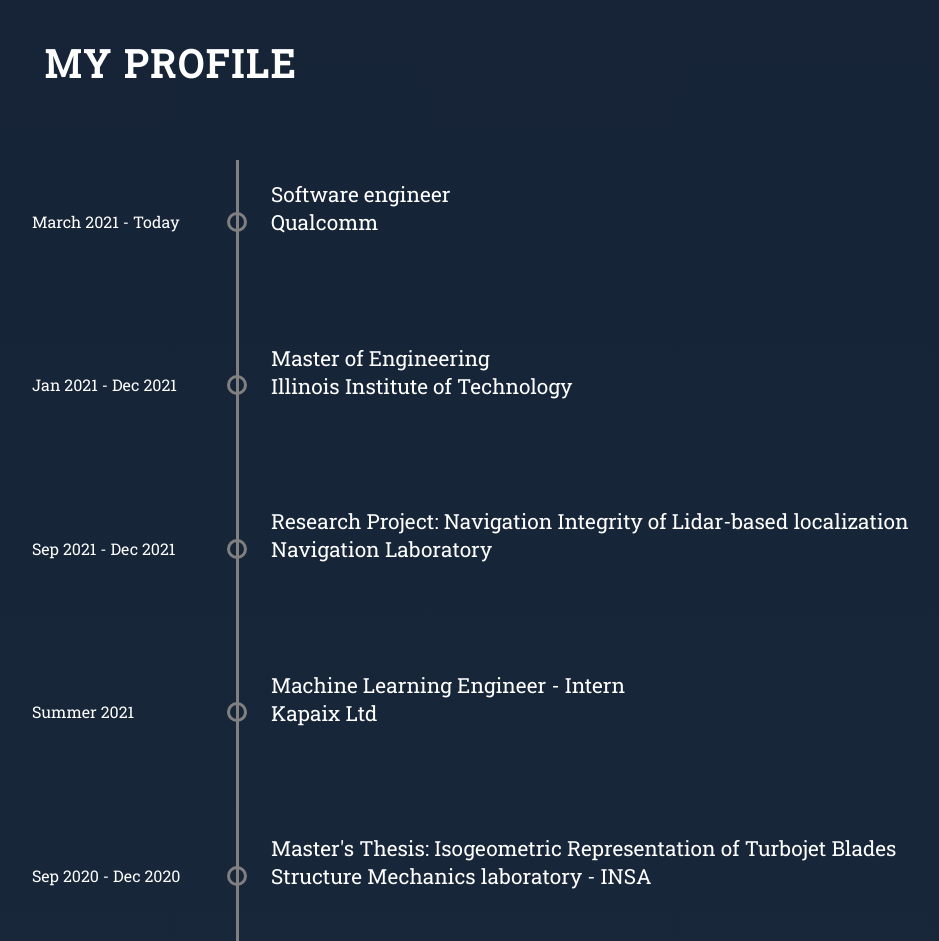
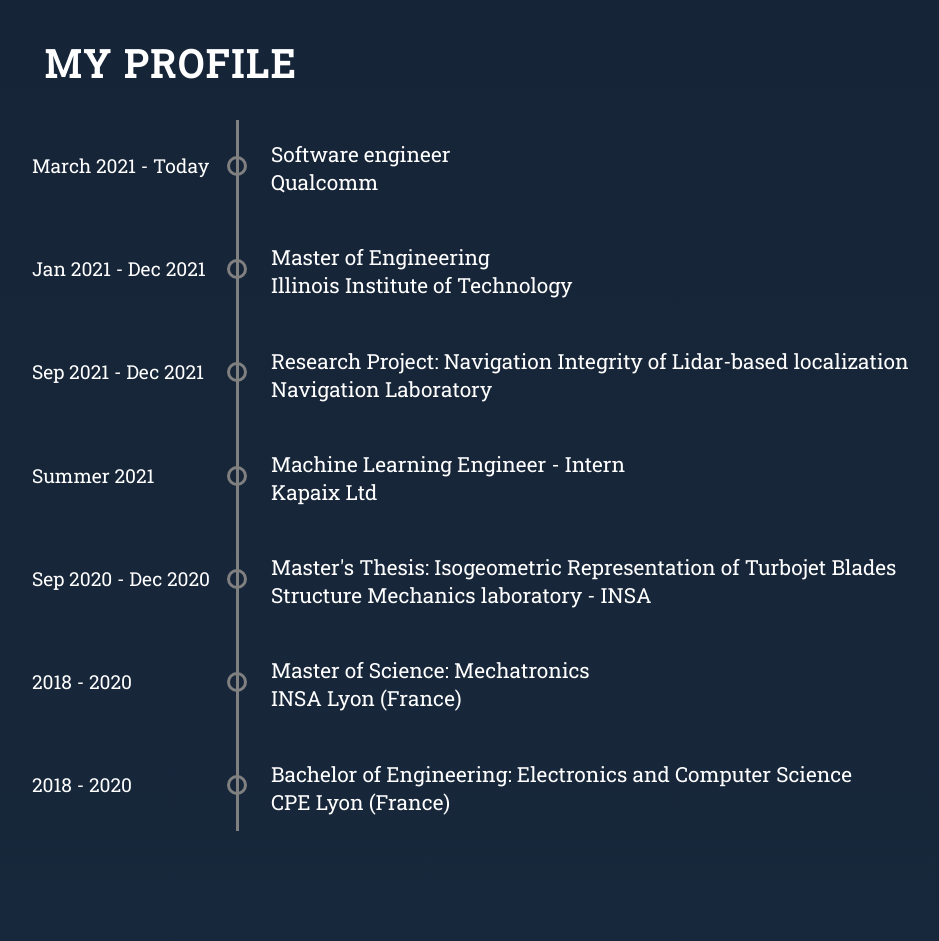
Before and after one commit to NathanTouboul/portfolio_V0, a Gatsby site: page / in a window 1280 px wide. Shown: the part 2080-3021 px from the top of the page, without its empty margins (84-1023 px from the left). Built offline with nearby package versions, Linux system fonts and the light colour scheme; Gatsby itself is replaced by a stand-in of ours.

Commit message:
Update profile section css

```diff
--- a/src/pages/profile-section.css
+++ b/src/pages/profile-section.css
@@ -26,21 +26,15 @@
 }
 
 #timeline li {
-  margin: 40px 0;
   position: relative;
-}
-
-#timeline p {
-  margin: 0 0 15px;
 }
 
 .date {
   display:flex;
-  text-align: right;
   margin-top: -10px;
   top: 50%;
   left: -30%;
-  font-size: 1em;
+  font-size: 1.5vw;
   line-height: 20px;
   position: absolute;
 }
@@ -61,7 +55,7 @@
 .content {
   max-height: 20px;
   padding-top:10%;
-  padding-bottom:5%;
+  padding-bottom:1%;
   padding-right:5%;
   padding-left:3%;
   border-color: transparent;
```
